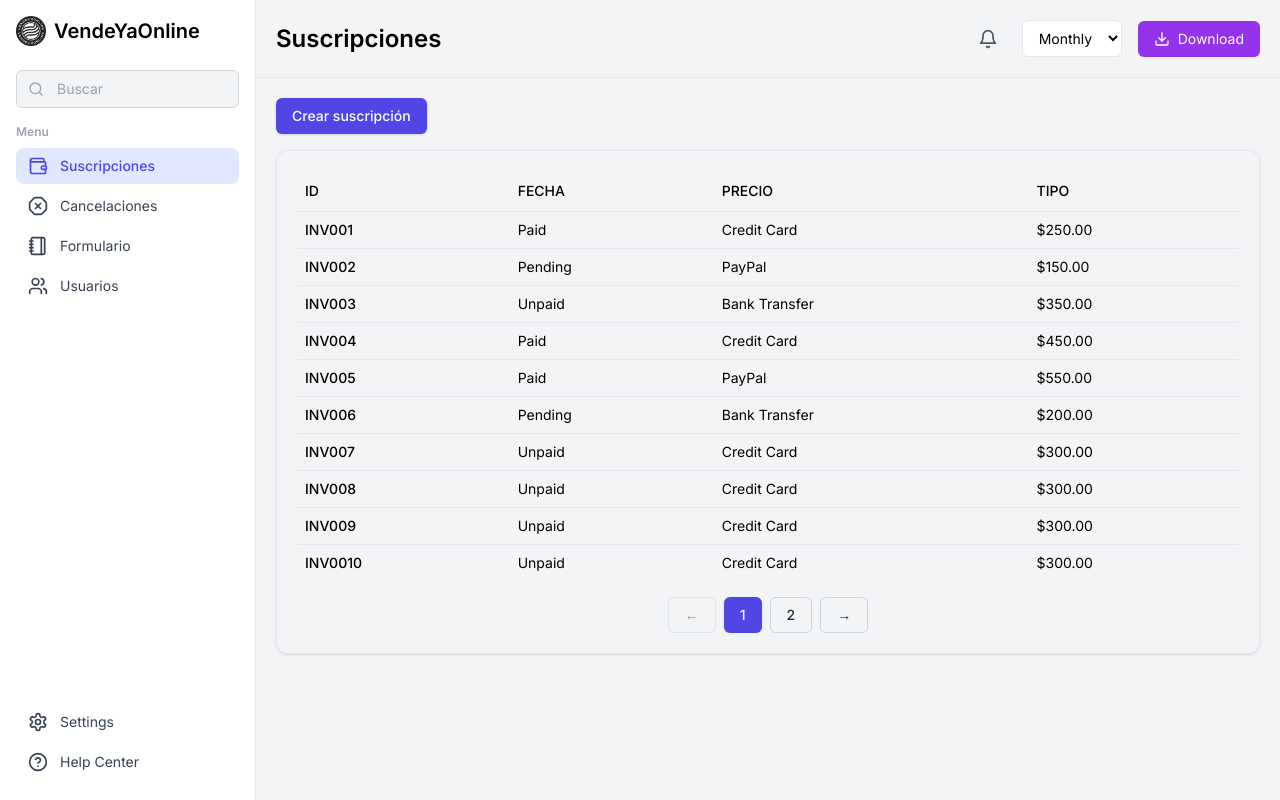
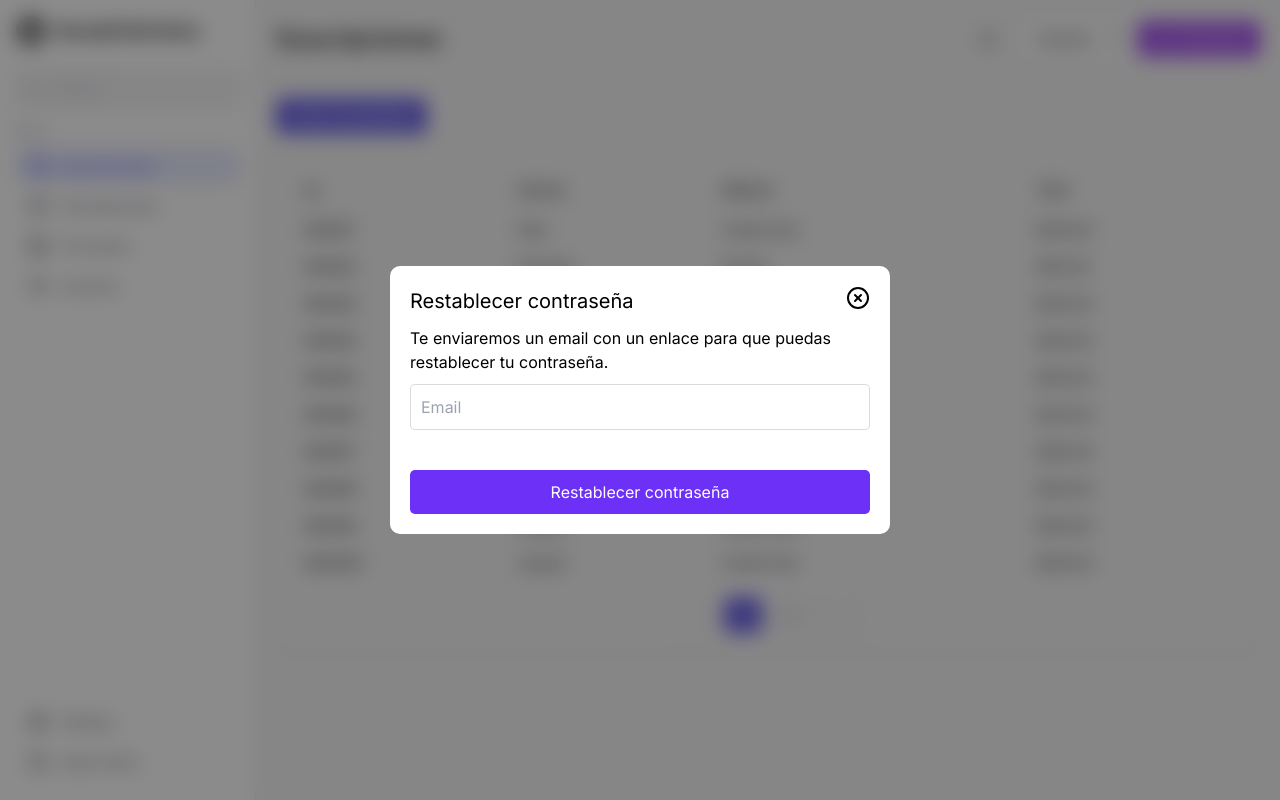
Before and after one commit to VendeYaOnline/dashboard-vendeyaonline, a Next.js app: page / in a window 1280 px wide. Both pictures are taken after a click on the button "Crear suscripción". Built offline with nearby package versions, Linux system fonts and the light colour scheme.

Commit message:
Settings modal

```diff
--- a/src/components/modal/Modal.module.css
+++ b/src/components/modal/Modal.module.css
@@ -2,8 +2,10 @@
   width: 100%;
   height: 100%;
   top: 0;
+  left: 0;
+  right: 0;
   background-color: rgba(43, 41, 41, 0.541);
-  backdrop-filter: blur(20px);
+  backdrop-filter: blur(10px);
   z-index: 500;
   position: fixed;
   display: flex;
--- a/src/components/modal/Modal.tsx
+++ b/src/components/modal/Modal.tsx
@@ -19,20 +19,9 @@ type Inputs = {
 interface Props {
   active: boolean;
   onClose: () => void;
-  register: UseFormRegister<Inputs>;
-  errors: FieldErrors<Inputs>;
-  reset: UseFormReset<Inputs>;
-  handleSubmit: UseFormHandleSubmit<Inputs, undefined>;
 }
 
-const Modal = ({
-  active,
-  onClose,
-  register,
-  errors,
-  reset,
-  handleSubmit,
-}: Props) => {
+const Modal = ({ active, onClose }: Props) => {
   const [loading, setLoading] = useState(false);
 
   const handleContainerClick = (e: React.MouseEvent<HTMLDivElement>) => {
@@ -65,7 +54,7 @@ const Modal = ({
         className={classes["container-modal"]}
         onClick={handleContainerClick}
       >
-        <form onSubmit={handleSubmit(onSubmit)}>
+        <form>
           <div className={classes["form-modal"]} onClick={handleFormClick}>
             <CircleX
               className="absolute right-5 cursor-pointer"
@@ -76,12 +65,8 @@ const Modal = ({
               Te enviaremos un email con un enlace para que puedas restablecer
               tu contraseña.
             </p>
-            <input
-              placeholder="Email"
-              className={classes.input}
-              {...register("email")}
-            />
-            <p className="text-xs text-red-700 mt-1">{errors.email?.message}</p>
+            <input placeholder="Email" className={classes.input} />
+            {/* <p className="text-xs text-red-700 mt-1">{errors.email?.message}</p> */}
             <div className="flex gap-2">
               <button className={classes["button-modal"]} disabled={loading}>
                 {loading ? (
--- a/src/components/table/Table.tsx
+++ b/src/components/table/Table.tsx
@@ -14,6 +14,7 @@ import {
 } from "@/components/ui/table";
 import { FileText } from "lucide-react";
 import { invoices } from "@/utils";
+import Modal from "../modal/Modal";
 
 interface Pros {
   headers: string[];
@@ -30,6 +31,15 @@ export default function Table({
 }: Pros) {
   const itemsPerPage = totalResult;
   const totalPages = Math.ceil(invoices.length / itemsPerPage);
+  const [openModal, setOpenModal] = useState(false);
+
+  const onClose = () => {
+    setOpenModal(false);
+  };
+
+  const onOpen = () => {
+    setOpenModal(true);
+  };
 
   // Estado para la página actual
   const [currentPage, setCurrentPage] = useState(1);
@@ -87,8 +97,11 @@ export default function Table({
 
   return (
     <>
-      <Button className="mb-4">{textButton}</Button>
+      <Button className="mb-4" onClick={onOpen}>
+        {textButton}
+      </Button>
       <Card className="p-5">
+        <Modal active={openModal} onClose={onClose} />
         {data.length ? (
           <TableUi>
             <TableCaption>{renderPagination()}</TableCaption>
```
